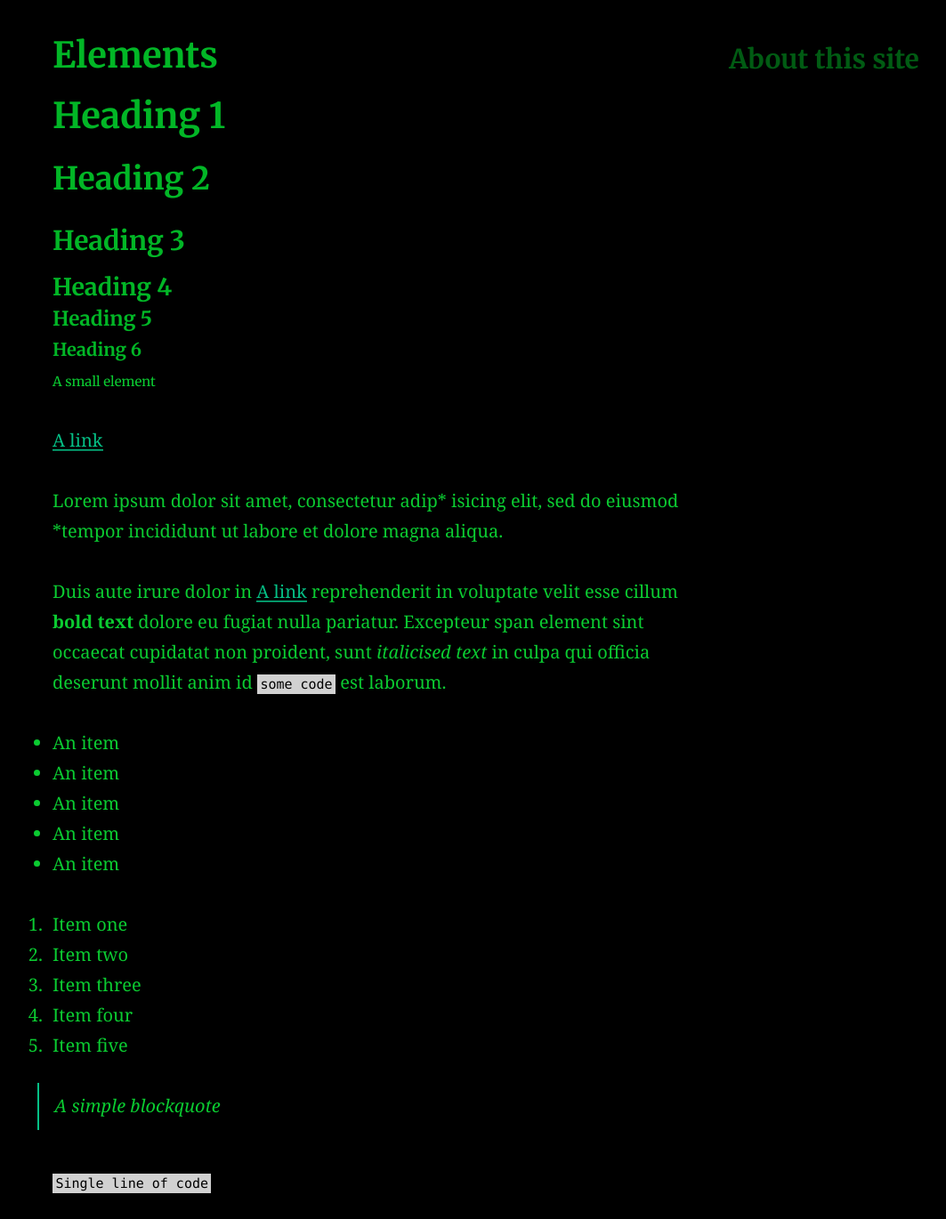
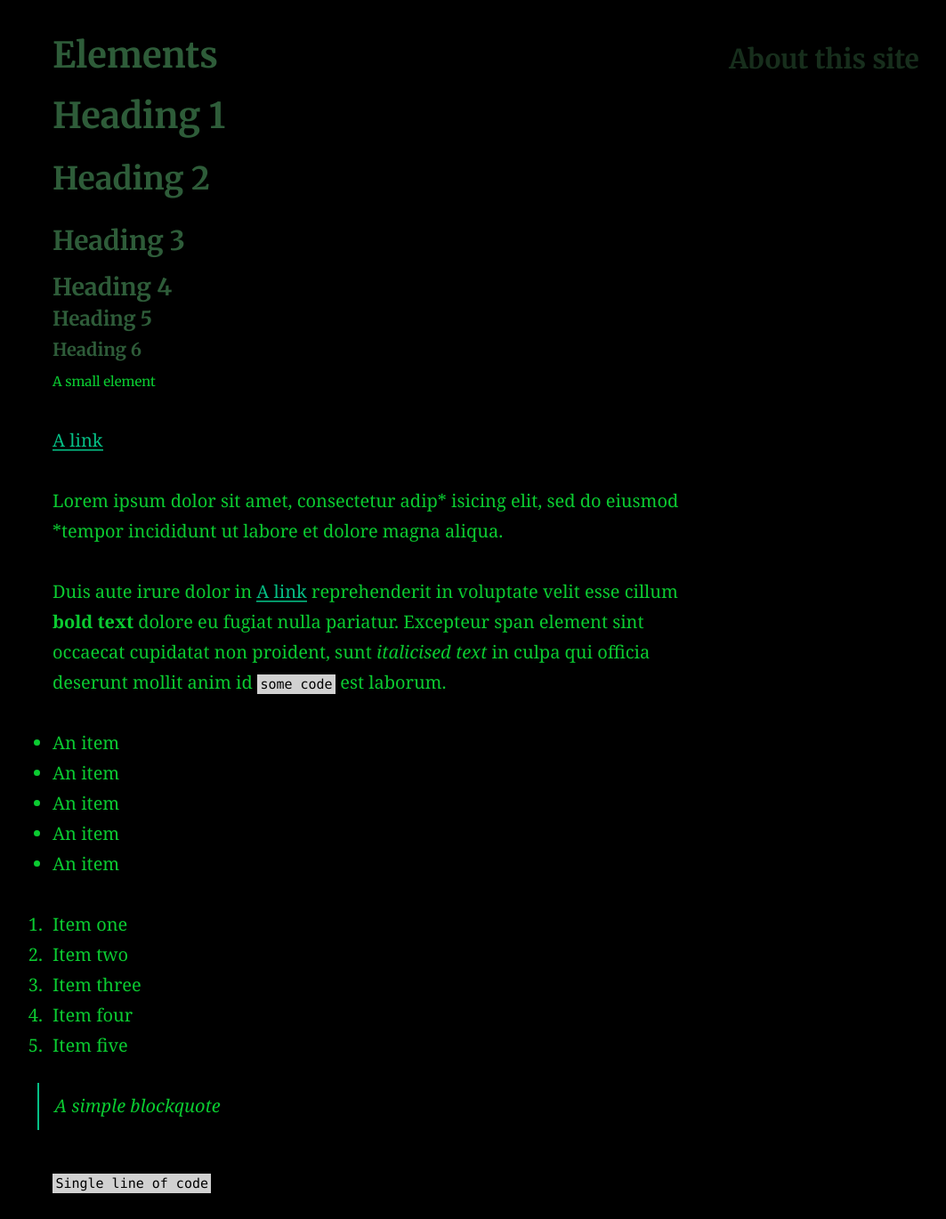
Before and after one commit to AC01010/Connor-McCartney.github.io, a Jekyll site: the page built from elements.md, in a window 1280 px wide. Shown: the part 408-1778 px from the top of the page at 89% size, without its empty margins (5-1068 px from the left). Built offline with Jekyll 4.4.1, drawn with Linux system fonts in a browser that asks for light colours.

Commit message:
Update _settings.scss

```diff
--- a/_sass/_settings.scss
+++ b/_sass/_settings.scss
@@ -5,7 +5,7 @@ $featureBackgroundColour: #f9fafa !default;
 $accentColour: #05bf85 !default;
 
 // Text colours
-$headingColour: #02b626;
+$headingColour: #2e5c39;
 $bodyColour: #0bcb31;
 $linkColour: #05bf85 !default;
 $hoverColour: #008000 !default;
```
